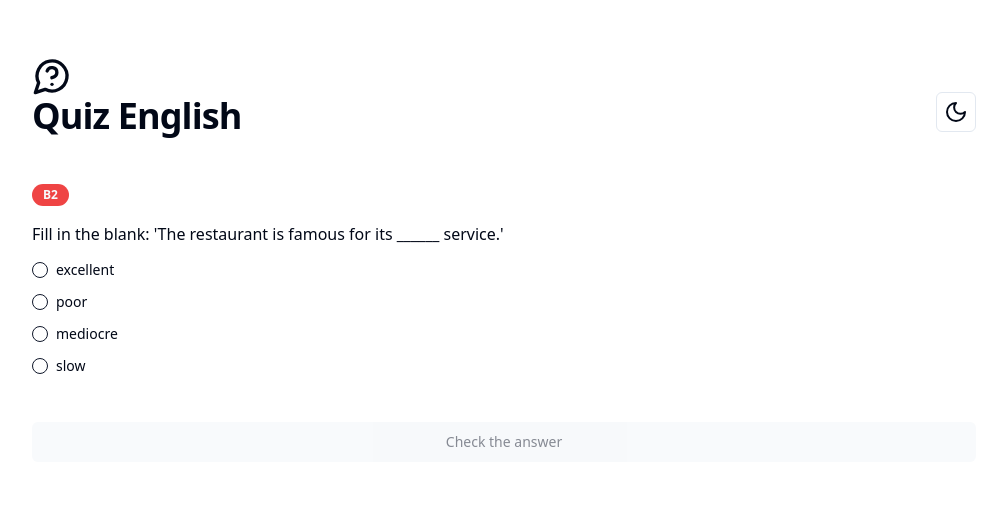
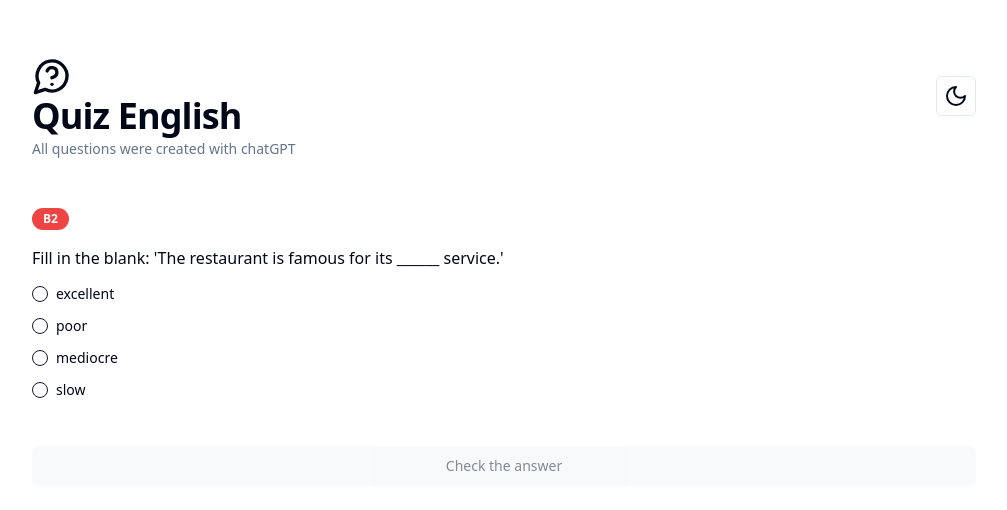
Before and after one commit to maicolsantos/quiz-english, a Next.js app: page / in a window 1280 px wide. Shown: the top 510 px of the page, without its empty margins (136-1143 px from the left). Built offline with nearby package versions, Linux system fonts and the light colour scheme.

Commit message:
Add info gpt

```diff
--- a/src/components/header.tsx
+++ b/src/components/header.tsx
@@ -3,12 +3,19 @@ import { ToggleTheme } from './toggleTheme'
 
 export const Header = () => {
   return (
-    <header className="flex items-center justify-between py-4">
-      <h1 className="scroll-m-20 text-4xl font-bold tracking-tight mb-8">
-        <MessageCircleQuestion size={40} />
-        Quiz English
-      </h1>
-      <ToggleTheme />
-    </header>
+    <>
+      <header className="py-4  mb-8">
+        <div className="flex items-center justify-between">
+          <h1 className="scroll-m-20 text-4xl font-bold tracking-tight">
+            <MessageCircleQuestion size={40} />
+            Quiz English
+          </h1>
+          <ToggleTheme />
+        </div>
+        <small className="text-sm font-medium leading-none text-muted-foreground">
+          All questions were created with chatGPT
+        </small>
+      </header>
+    </>
   )
 }
```
